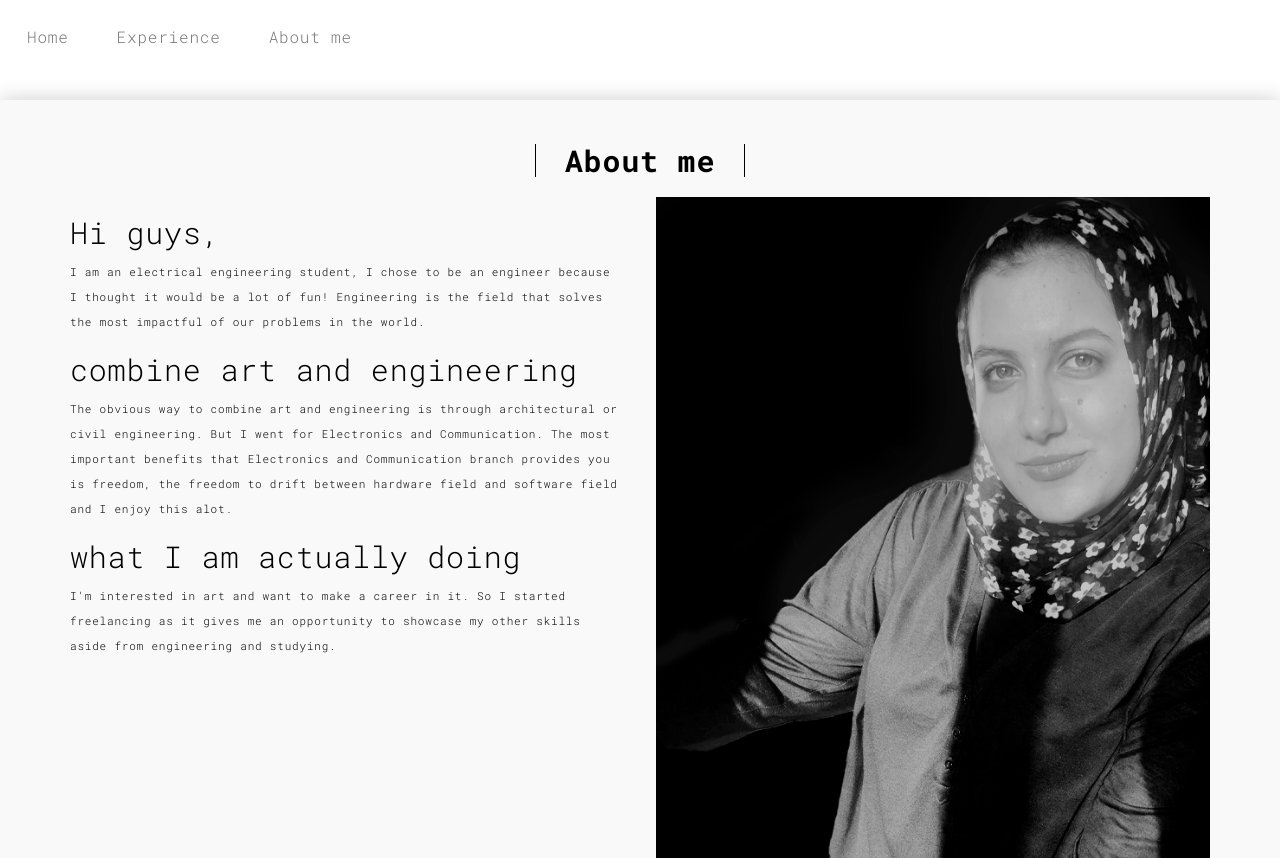
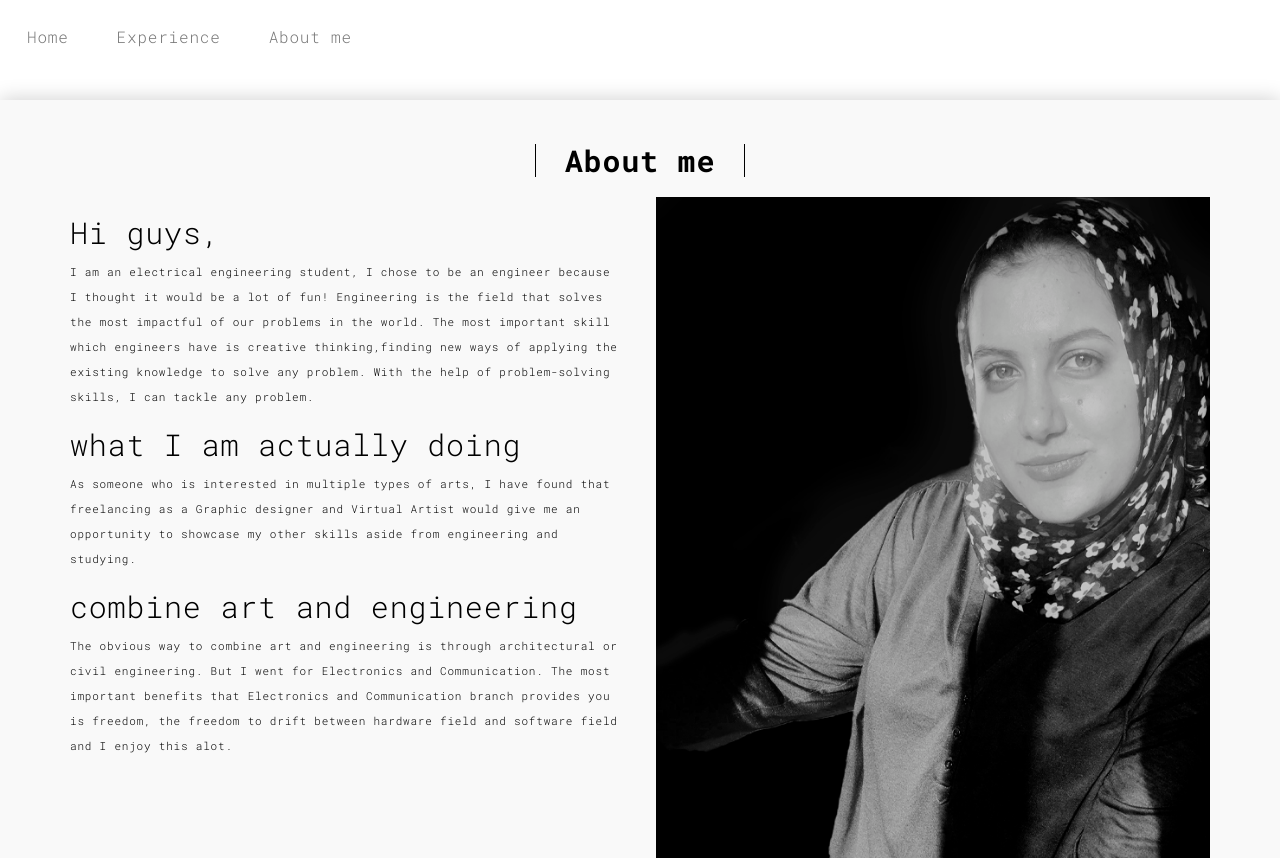
Before and after one commit to Raneem-Khafagy/first_website.github.io, a plain HTML site: page about.html in a window 1280 px wide. Shown: the top 858 px of the page. Drawn offline with Linux system fonts and the light colour scheme.

Commit message:
Update about.html

```diff
--- a/about.html
+++ b/about.html
@@ -41,15 +41,17 @@
             <p>I am an electrical engineering student,
               I chose to be an engineer because I thought it would be a lot of fun!
               Engineering is the field that solves the most impactful of our problems in the world.
+              The most important skill which engineers have is creative thinking,finding new ways of applying the existing knowledge to solve any problem.
+              With the help of problem-solving skills, I can tackle any problem.
+            </p>
+            <h3>what I am actually doing</h3>
+            <p>As someone who is interested in multiple types of arts, I have found that freelancing as a Graphic designer and Virtual Artist would give me an opportunity to showcase my other skills aside from engineering and studying.
             </p>
             <h3>combine art and engineering</h3>
             <p>The obvious way to combine art and engineering is through architectural or civil engineering.
               But I went for Electronics and Communication. The most important benefits that Electronics and Communication branch provides you is freedom,
               the freedom to drift between hardware field and software field and I enjoy this alot.
-            <h3>what I am actually doing</h3>
-            <p>I'm interested in art and want to make a career in it. So I started freelancing as
-              it gives me an opportunity to showcase my other skills aside from engineering and studying.
-            </p>
+             </p>
           </div>
 
           <div class="item2">
```
